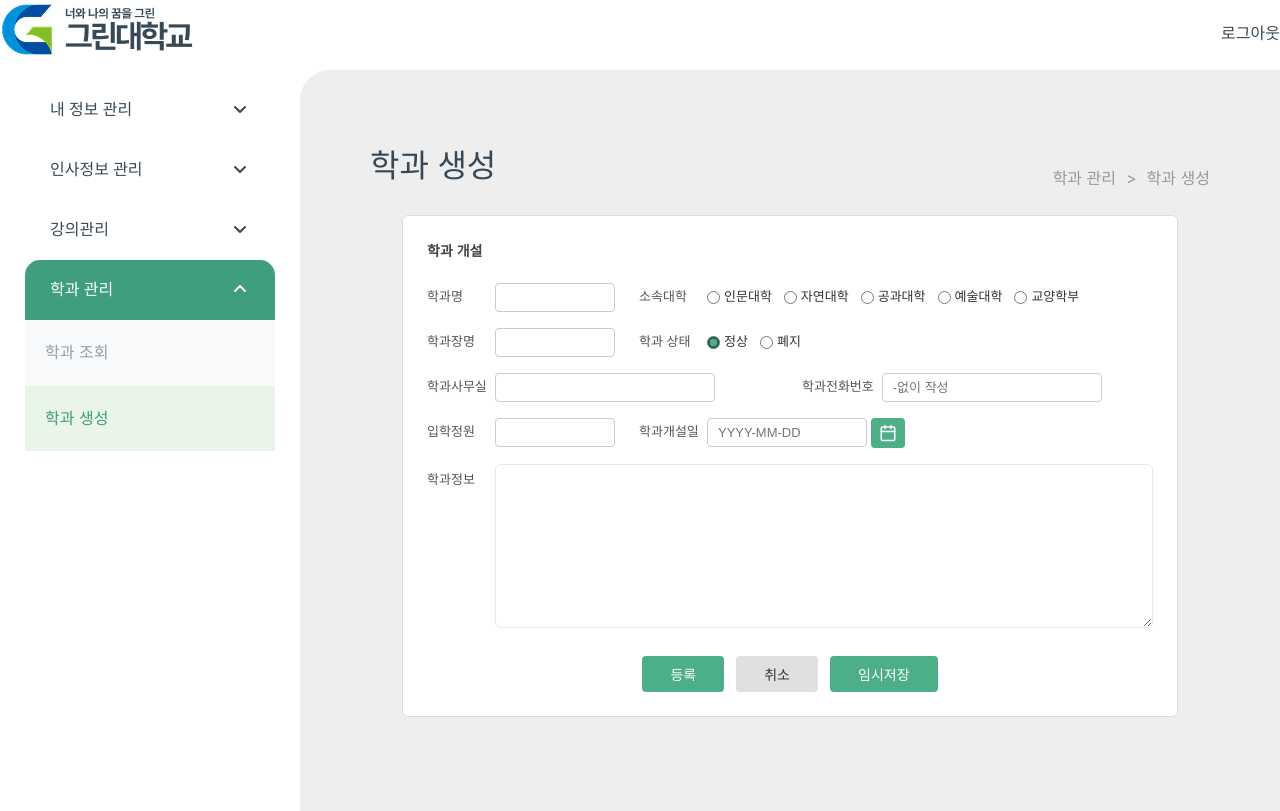
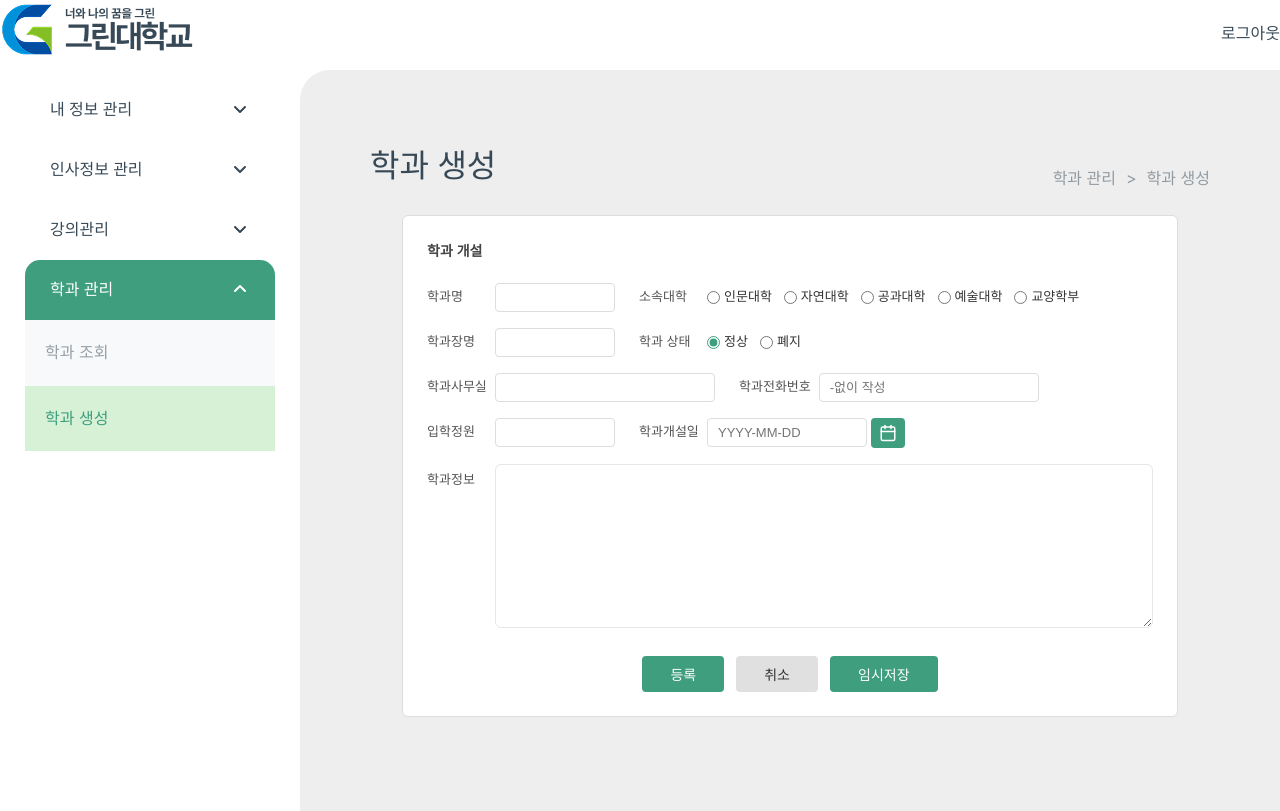
Before and after one commit to green-uni/fe-green-uni, a Vue app: page /admin/major/new in a window 1280 px wide. Built offline with nearby package versions, Linux system fonts and the light colour scheme; a web font is replaced by a local one.

Commit message:
base.css에 form, input, button 통합 스타일 추가

```diff
--- a/src/assets/base.css
+++ b/src/assets/base.css
@@ -3,7 +3,8 @@
 :root {
   --color-font: #374957;
   --main-color: #3e9e7e;
-  --hover-color:#E9F5E8;
+  --hover-color:#d7f1d6;
+  --default-hover-color: #f5f5f5;
 
   --table-border-color: #ddd;
 }
@@ -34,6 +35,7 @@ body {
     'Segoe UI Symbol', sans-serif;
 }
 
+
 /* table design */
   .table {
     width: 100%;
@@ -60,6 +62,102 @@ body {
   }
 
 
+/*form design*/
+  .form-section {
+    border: 1px solid #ddd;
+    border-radius: 6px;
+    padding: 24px;
+    background: #fff;
+  }
+  .form-grid {
+    display: flex;
+    flex-direction: column;
+    gap: 16px;
+  }
+  .form-row {
+    display: flex;
+    align-items: center;
+    gap: 24px;
+    flex-wrap: wrap;
+  }
+  .form-field {
+    display: flex;
+    align-items: center;
+    gap: 8px;
+  }
+  .form-field.full-width {
+    width: 100%;
+  }
+  .field-label {
+    font-size: 13px;
+    color: #555;
+    white-space: nowrap;
+    min-width: 60px;
+  }
+  .field-label.top {
+    align-self: flex-start;
+    padding-top: 6px;
+  }
+
+
+/*input design*/
+  .input-box {
+    border: 1px solid var(--table-border-color);
+    border-radius: 4px;
+    padding: 6px 10px;
+    font-size: 13px;
+    outline: none;
+    transition: border-color 0.2s;
+  }
+  .input-box:focus {
+    border-color: var(--main-color);
+  }
+  .input-box.narrow { width: 120px; }
+  .input-box.medium { width: 160px; }
+  .input-box.wide   { width: 220px; }
+
+
+/*radio button design*/
+  .radio-group {
+    display: flex;
+    gap: 12px;
+    align-items: center;
+  }
+  .radio-label {
+    display: flex;
+    align-items: center;
+    gap: 4px;
+    font-size: 13px;
+    cursor: pointer;
+  }
+  .radio-label input[type="radio"] {
+    accent-color: var(--main-color);
+    cursor: pointer;
+  }
+
+/*button design*/
+  .btn-row {
+    display: flex;
+    justify-content: center;
+    gap: 12px;
+    margin-top: 28px;
+  }
+  .btn {
+    padding: 8px 28px;
+    border-radius: 4px;
+    font-size: 14px;
+    cursor: pointer;
+    border: none;
+    font-weight: 500;
+    transition: opacity 0.2s;
+  }
+  .btn-primary:hover { background-color: var(--hover-color);}
+  .btn-secondary:hover { background-color: var(--hover-color);}
+  .btn-default:hover { background-color: var(--default-hover-color); color: #fff;}
+  .btn-primary   { background: var(--main-color); color: #fff; }
+  .btn-default   { background: #e0e0e0; color: #333; }
+  .btn-secondary { background: var(--main-color); color: #fff; }
+
 
 /* flex */
 .d-flex{display: flex; }
--- a/src/views/major/MajorCreate.vue
+++ b/src/views/major/MajorCreate.vue
@@ -172,7 +172,7 @@ const pageTitle = computed(() => isEdit.value ? '학과 정보 수정' : '학과
             <label class="field-label">학과명</label>
             <input v-model="state.name" type="text" class="input-box narrow" />
           </div>
-          <div class="form-field college-field">
+          <div class="form-field">
             <label class="field-label">소속대학</label>
             <div class="radio-group">
               <label v-for="col in colleges" :key="col" class="radio-label">
@@ -206,11 +206,11 @@ const pageTitle = computed(() => isEdit.value ? '학과 정보 수정' : '학과
 
         <!-- 학과사무실 / 학과전화번호 -->
         <div class="form-row">
-          <div class="form-field wide-label">
+          <div class="form-field">
             <label class="field-label">학과사무실</label>
             <input v-model="state.room" type="text" class="input-box wide" />
           </div>
-          <div class="form-field wide-label">
+          <div class="form-field">
             <label class="field-label">학과전화번호</label>
             <input v-model="state.tel" type="text" class="input-box wide" placeholder="-없이 작성" onfocus="placeholder=''" onblur="placeholder='-없이 작성'" />
           </div>
@@ -280,7 +280,7 @@ const pageTitle = computed(() => isEdit.value ? '학과 정보 수정' : '학과
           </div>
         </div>
 
-        <div class="form-row full">
+        <div class="form-row">
           <div class="form-field full-width">
             <label class="field-label top">학과정보</label>
               <textarea
@@ -316,102 +316,11 @@ const pageTitle = computed(() => isEdit.value ? '학과 정보 수정' : '학과
   margin-bottom: 16px;
 }
 
-.form-section {
-  border: 1px solid #ddd;
-  border-radius: 6px;
-  padding: 24px;
-  background: #fff;
-}
-
 .section-title {
   font-size: 14px;
   font-weight: 600;
   margin-bottom: 20px;
   color: #444;
-}
-
-.form-grid {
-  display: flex;
-  flex-direction: column;
-  gap: 16px;
-}
-
-.form-row {
-  display: flex;
-  align-items: center;
-  gap: 24px;
-  flex-wrap: wrap;
-}
-
-.form-row.full {
-  align-items: flex-start;
-}
-
-.form-field {
-  display: flex;
-  align-items: center;
-  gap: 8px;
-}
-
-.form-field.college-field {
-  flex: 1;
-}
-
-.form-field.wide-label {
-  flex: 1;
-}
-
-.form-field.full-width {
-  width: 100%;
-}
-
-.field-label {
-  font-size: 13px;
-  color: #555;
-  white-space: nowrap;
-  min-width: 60px;
-}
-
-.field-label.top {
-  align-self: flex-start;
-  padding-top: 6px;
-}
-
-.input-box {
-  border: 1px solid #ccc;
-  border-radius: 4px;
-  padding: 6px 10px;
-  font-size: 13px;
-  outline: none;
-  transition: border-color 0.2s;
-}
-
-.input-box:focus {
-  border-color: #4caf87;
-}
-
-.input-box.narrow { width: 120px; }
-.input-box.medium { width: 160px; }
-.input-box.wide   { width: 220px; }
-
-/* 라디오 */
-.radio-group {
-  display: flex;
-  gap: 12px;
-  align-items: center;
-}
-
-.radio-label {
-  display: flex;
-  align-items: center;
-  gap: 4px;
-  font-size: 13px;
-  cursor: pointer;
-}
-
-.radio-label input[type="radio"] {
-  accent-color: #4caf87;
-  cursor: pointer;
 }
 
 /* 달력 */
@@ -425,7 +334,7 @@ const pageTitle = computed(() => isEdit.value ? '학과 정보 수정' : '학과
 }
 
 .calendar-icon-btn {
-  background: #4caf87;
+  background: var(--main-color);
   border: none;
   border-radius: 4px;
   padding: 6px 8px;
@@ -433,6 +342,9 @@ const pageTitle = computed(() => isEdit.value ? '학과 정보 수정' : '학과
   color: #fff;
   display: flex;
   align-items: center;
+}
+.calendar-icon-btn:hover{
+  background: var(--hover-color);
 }
 
 .calendar-popup {
@@ -519,39 +431,15 @@ const pageTitle = computed(() => isEdit.value ? '학과 정보 수정' : '학과
 }
 
 .cal-day.selected {
-  background: #4caf87;
+  background: var(--main-color);
   color: #fff;
 }
 
 .cal-day.today {
-  border: 1.5px solid #4caf87;
-  color: #4caf87;
+  border: 1.5px solid var(--main-color);
+  color: var(--main-color);
   font-weight: 600;
 }
-
-/* 버튼 */
-.btn-row {
-  display: flex;
-  justify-content: center;
-  gap: 12px;
-  margin-top: 28px;
-}
-
-.btn {
-  padding: 8px 28px;
-  border-radius: 4px;
-  font-size: 14px;
-  cursor: pointer;
-  border: none;
-  font-weight: 500;
-  transition: opacity 0.2s;
-}
-
-.btn:hover { opacity: 0.85; }
-
-.btn-primary   { background: #4caf87; color: #fff; }
-.btn-default   { background: #e0e0e0; color: #333; }
-.btn-secondary { background: #4caf87; color: #fff; }
 
 .notion-textarea {
   flex: 1;
@@ -567,4 +455,7 @@ const pageTitle = computed(() => isEdit.value ? '학과 정보 수정' : '학과
   outline: none;
   padding: 10px 14px;
 }
+.notion-textarea:focus{
+  border-color: var(--main-color);
+}
 </style>
```
Lines whose indentation alone changed are shown as unchanged.
